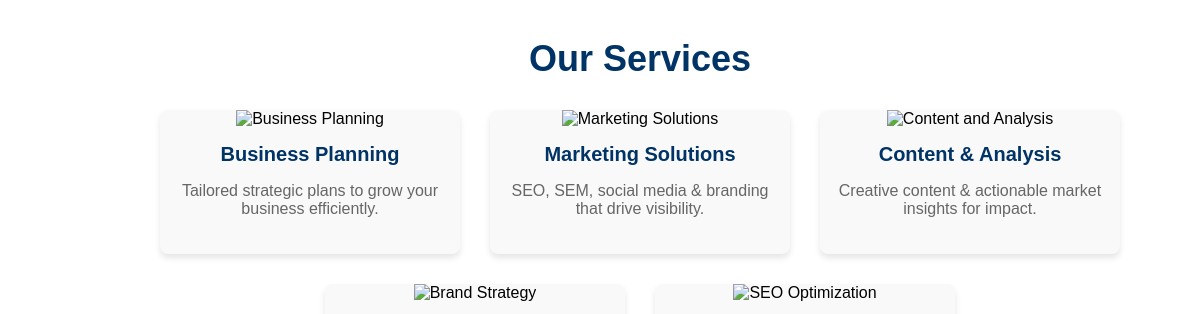
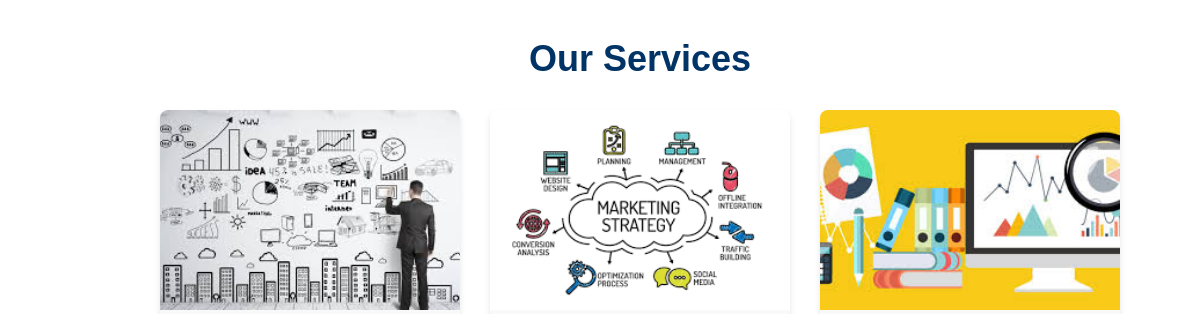
Before and after one commit to vikrantgholap1996/vikrant-consulting, a plain HTML site: page index.html in a window 1280 px wide. Shown: the part 632-946 px from the top of the page, 0-1202 px from the left. Drawn offline with nearby package versions, Linux system fonts and the light colour scheme.

Commit message:
Update index.html

```diff
--- a/index.html
+++ b/index.html
@@ -51,29 +51,29 @@
       <h2>Our Services</h2>
       <div class="service-cards">
         <div class="card">
-          <img src="images\Business Planing.jpeg" alt="Business Planning" />
+          <img src="Business Planing.jpeg" alt="Business Planning" />
           <h3>Business Planning</h3>
           <p>Tailored strategic plans to grow your business efficiently.</p>
         </div>
         <div class="card">
-          <img src="images/Market.png" alt="Marketing Solutions" />
+          <img src="Market.png" alt="Marketing Solutions" />
           <h3>Marketing Solutions</h3>
           <p>SEO, SEM, social media & branding that drive visibility.</p>
         </div>
         <div class="card">
-          <img src="images/Content.jpeg" alt="Content and Analysis" />
+          <img src="Content.jpeg" alt="Content and Analysis" />
           <h3>Content & Analysis</h3>
           <p>Creative content & actionable market insights for impact.</p>
         </div>
         <div class="card">
-          <img src="images/Brand.png" alt="Brand Strategy" />
+          <img src="Brand.png" alt="Brand Strategy" />
           <h3>Brand Strategy</h3>
           <p>
             Build a powerful, consistent brand that connects with your audience.
           </p>
         </div>
         <div class="card">
-          <img src="images/SEO.jpeg" alt="SEO Optimization" />
+          <img src="SEO.jpeg" alt="SEO Optimization" />
           <h3>SEO Optimization</h3>
           <p>
             Improve your search rankings and drive organic traffic with expert
```
